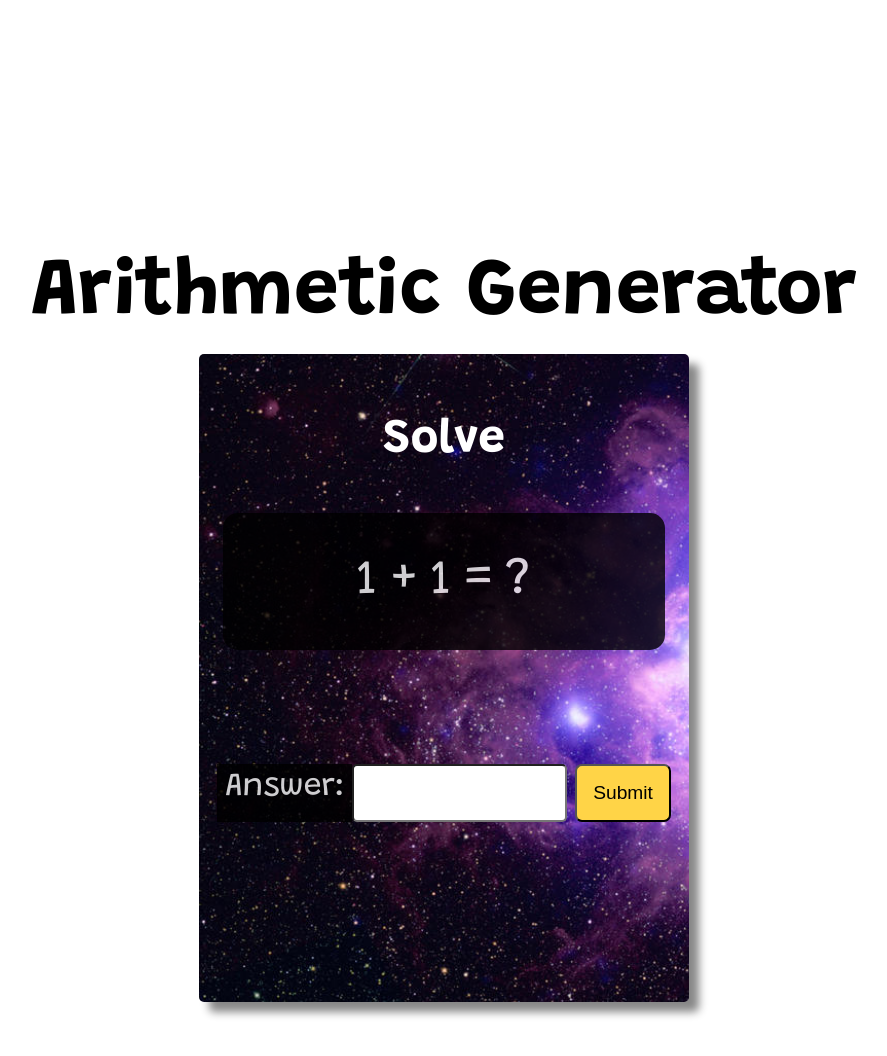
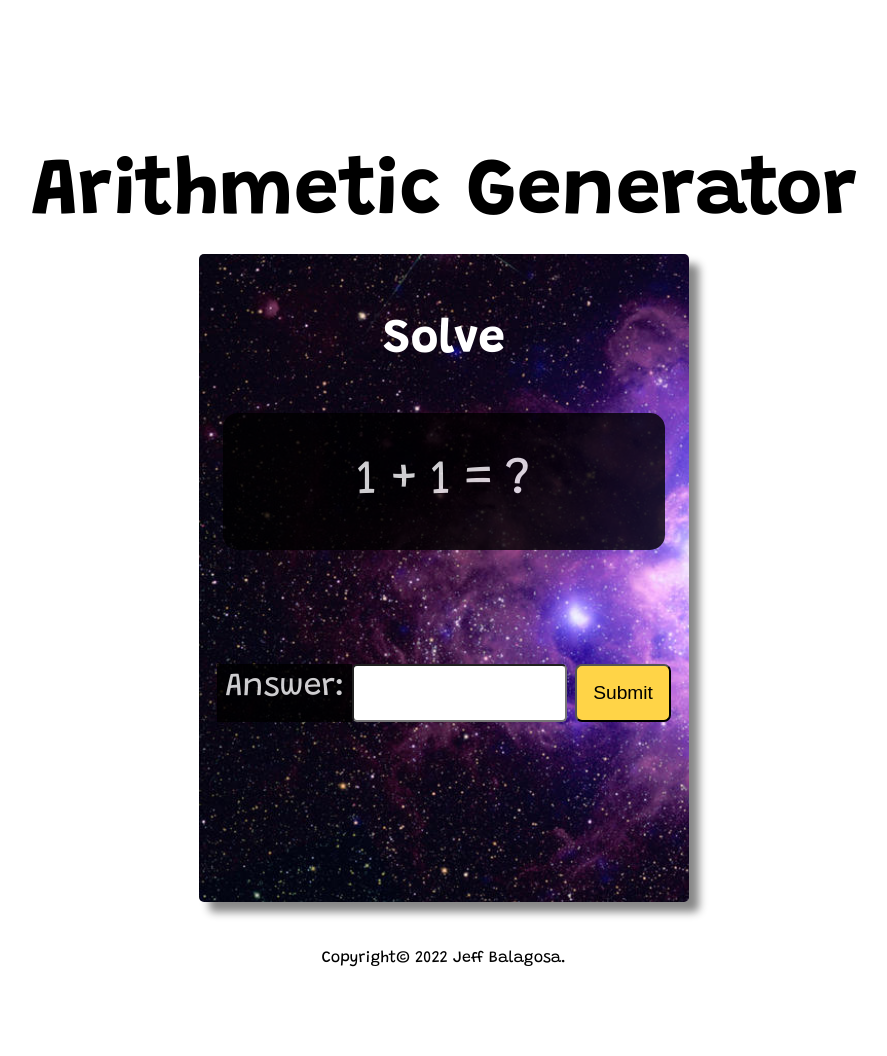
Before and after one commit to jeffbalagosa/arithmetic-generator, a plain HTML site: page index.html in a window 1280 px wide. Shown: the whole page, without its empty margins (196-1083 px from the left). Drawn offline with Linux system fonts and the light colour scheme.

Commit message:
Update html and css.

```diff
--- a/index.html
+++ b/index.html
@@ -27,7 +27,7 @@
           <input id="submit-button" type="submit" value="Submit" />
         </form>
       </main>
-      <footer></footer>
+      <footer><p>Copyright© 2022 Jeff Balagosa.</p></footer>
     </div>
     <!-- Chance Library -->
     <script type="text/javascript" src="chance.js"></script>
--- a/styles.css
+++ b/styles.css
@@ -4,11 +4,11 @@ body {
 }
 
 header {
-  height: 300px;
+  height: 200px;
 }
 
 h1 {
-  padding-top: 200px;
+  padding-top: 100px;
   font-size: 5rem;
 }
 
@@ -21,6 +21,10 @@ h2,
 h2,
 .card p {
   font-size: 3rem;
+}
+
+footer {
+  padding-top: 2em;
 }
 
 /* Components */
```
